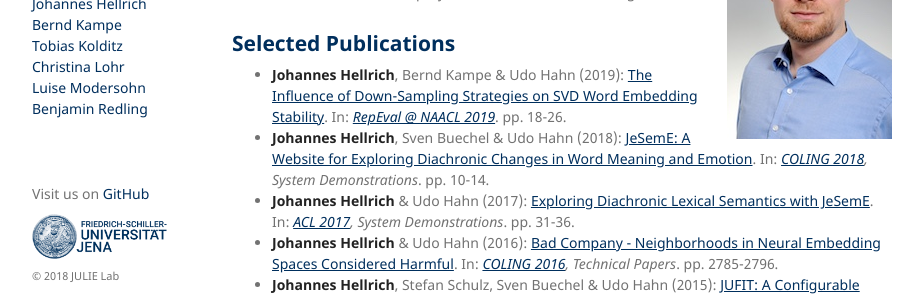
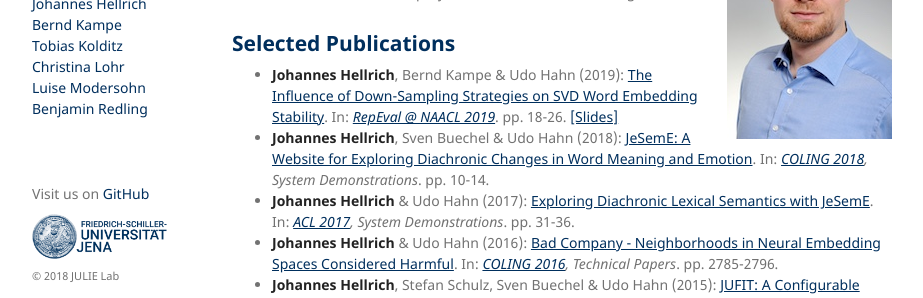
Before and after one commit to JULIELab/JULIELab.github.io, a Jekyll site: the page built from Staff/Hellrich/index.md, in a window 1280 px wide. Shown: the part 255-553 px from the top of the page, without its empty margins (178-1101 px from the left). Built offline with Jekyll 4.4.1, drawn with Linux system fonts in a browser that asks for light colours; our own code applies the rules of GitHub Pages for plain Markdown files.

Commit message:
Update index.md

```diff
--- a/Staff/Hellrich/index.md
+++ b/Staff/Hellrich/index.md
@@ -11,7 +11,7 @@ layout: staff
 My research is focussed on lexical semantics in diachronic and multilingual settings. I am currently involved in the [STAKI2B2](http://gepris.dfg.de/gepris/projekt/315098900) and [SMITH](http://www.smith.care/) projects on processing clinical language. I previously finished my doctoral thesis on language change in the graduate school [\"The Romantic Model\"](http://www.modellromantik.uni-jena.de/?lang=en) and worked in the [MANTRA](https://sites.google.com/site/mantraeu/) project on biomedical terminologies.
 
 ## Selected Publications
-* **Johannes Hellrich**, Bernd Kampe & Udo Hahn (2019): [The Influence of Down-Sampling Strategies on SVD Word Embedding Stability](https://www.aclweb.org/anthology/W19-2003). In: *[RepEval @ NAACL 2019](https://repeval2019.github.io)*. pp. 18-26.
+* **Johannes Hellrich**, Bernd Kampe & Udo Hahn (2019): [The Influence of Down-Sampling Strategies on SVD Word Embedding Stability](https://www.aclweb.org/anthology/W19-2003). In: *[RepEval @ NAACL 2019](https://repeval2019.github.io)*. pp. 18-26. [[Slides]](/downloads/publications/slides/Hellrich_RepEval_2019.pdf)
 * **Johannes Hellrich**, Sven Buechel & Udo Hahn (2018): [JeSemE: A Website for Exploring Diachronic Changes in Word Meaning and Emotion](http://aclweb.org/anthology/C18-2003). In: *[COLING 2018](https://coling2018.org), System Demonstrations*. pp. 10-14.
 * **Johannes Hellrich** & Udo Hahn (2017): [Exploring Diachronic Lexical Semantics with JeSemE](http://aclweb.org/anthology/P/P17/P17-4006.pdf). In: *[ACL 2017](http://acl2017.org/), System Demonstrations*. pp. 31-36.
 * **Johannes Hellrich** & Udo Hahn (2016): [Bad Company - Neighborhoods in Neural Embedding Spaces Considered Harmful](http://aclweb.org/anthology/C16-1262). In: *[COLING 2016](http://coling2016.anlp.jp/), Technical Papers*. pp. 2785-2796.
```
